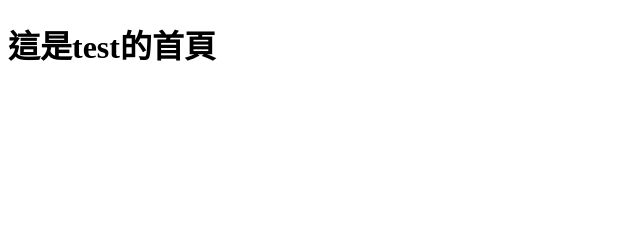
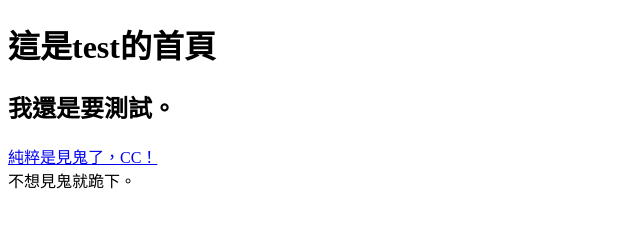
Before and after one commit to yiwuyu1997/test, a plain HTML site: page index.html in a window 1280 px wide. Shown: the whole page, without its empty margins (0-640 px from the left). Drawn offline with Linux system fonts and the light colour scheme.

Commit message:
Update index.html

```diff
--- a/index.html
+++ b/index.html
@@ -5,5 +5,7 @@
 </head>
 <body>
   <h1>這是test的首頁</h1>
+  <h2>我還是要測試。</h2>
+  <p><a href="./cc.html">純粹是見鬼了，CC！</a><br />不想見鬼就跪下。</p>
 </body>
 </html>
```
